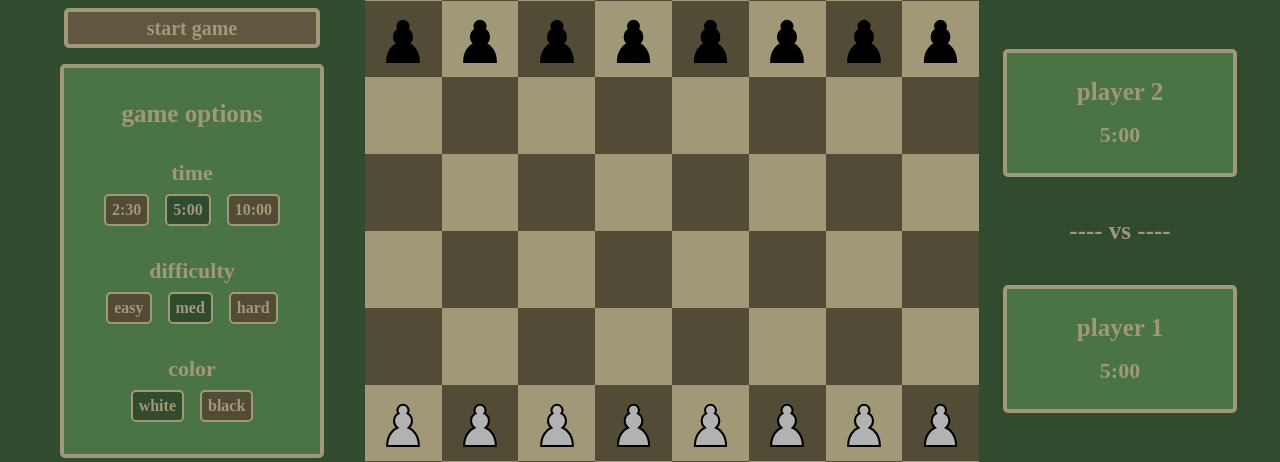
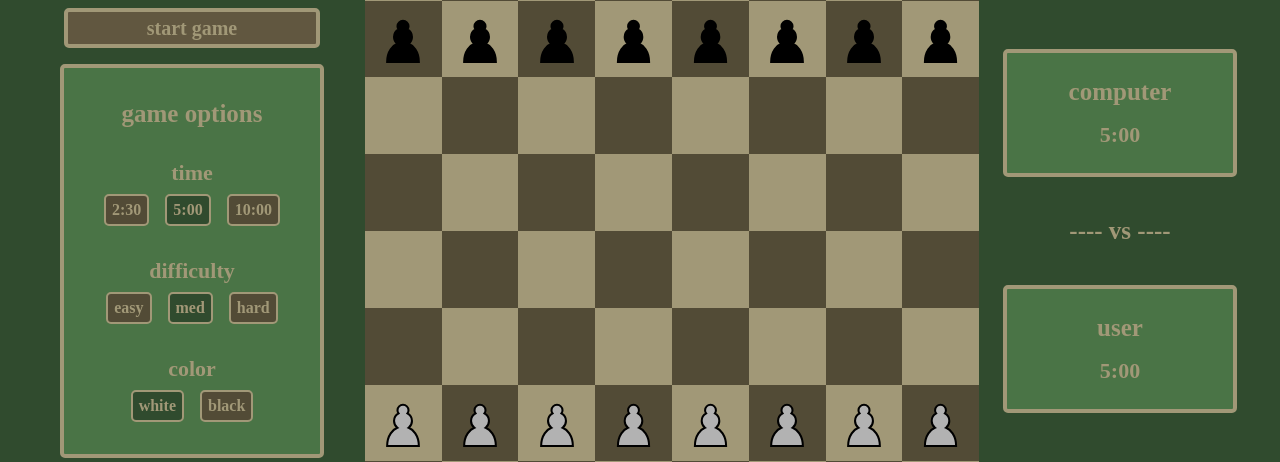
Before and after one commit to Gabe-Kisler/chess_game, a Flask app: page / in a window 1280 px wide. Shown: the part 169-631 px from the top of the page. Run offline with Flask 3, Linux system fonts and the light colour scheme.

Commit message:
fixed timer bug

```diff
--- a/app/board.py
+++ b/app/board.py
@@ -1,10 +1,10 @@
 def setup_board(user_color):
     if user_color == 'black':
         return {
-            "1a": "bR", "1b": "bN", "1c": "bB", "1d": "bQ", "1e": "bK", "1f": "bB", "1g": "bN", "1h": "bR",
+            "1a": "bR", "1b": "bN", "1c": "bB", "1d": "bK", "1e": "bQ", "1f": "bB", "1g": "bN", "1h": "bR",
             "2a": "bP", "2b": "bP", "2c": "bP", "2d": "bP", "2e": "bP", "2f": "bP", "2g": "bP", "2h": "bP",
             "7a": "wP", "7b": "wP", "7c": "wP", "7d": "wP", "7e": "wP", "7f": "wP", "7g": "wP", "7h": "wP",
-            "8a": "wR", "8b": "wN", "8c": "wB", "8d": "wQ", "8e": "wK", "8f": "wB", "8g": "wN", "8h": "wR"
+            "8a": "wR", "8b": "wN", "8c": "wB", "8d": "wK", "8e": "wQ", "8f": "wB", "8g": "wN", "8h": "wR"
         }
     else:
         return {
--- a/app/static/css/endOfGame.css
+++ b/app/static/css/endOfGame.css
@@ -8,7 +8,7 @@
     z-index:999999;
     gap: 5%;
     width: 100%;
-    margin-left: 2%;
+    margin-left: 3%;
     height: 100%;
   }
 
--- a/app/static/css/rightOfBoard.css
+++ b/app/static/css/rightOfBoard.css
@@ -20,3 +20,12 @@
     border-radius: 5px;
     gap: 2vh;
 }
+
+form {
+    font-family: 'Fira Sans';
+    font-size: 25px;
+    color: var(--text-color);
+    font-weight: bold;
+    padding: 0;
+    margin: 0;
+}
--- a/app/static/javascript/buttonListeners.js
+++ b/app/static/javascript/buttonListeners.js
@@ -33,7 +33,7 @@ export function setupDefaults () {
     mediumButton.classList.add('selected');
     window.difficulty = 'medium';
     fiveButton.classList.add('selected');
-    window.time = 'five';
+    window.time = '5:00';
     whiteButton.classList.add('selected');
     window.userColor = 'white';
     if (window.userColor == 'white') {
--- a/app/static/javascript/timer.js
+++ b/app/static/javascript/timer.js
@@ -7,6 +7,7 @@ export function startTimer () {
 
     const p1Timer = document.getElementById('player-1-time');
     const p2Timer = document.getElementById('player-2-time');
+
 
     if (!userTime || !computerTime) {
         if (window.time ==='2:30') {
--- a/app/templates/board.html
+++ b/app/templates/board.html
@@ -173,21 +173,21 @@
     </div>
     <div id="right-of-board">
             <div class="player-card" id="player-2">
-                <h3 id="player-2-username">player 2</h3>
+                <h3 id="player-2-username">computer</h3>
                 <h4 class="time" id="player-2-time">5:00</h4>
             </div>
             <div id="versus">
                 <h3>---- vs ----</h3>
             </div>
             <div class="player-card" id="player-1">
-                <h3 id="player-1-username">player 1</h3>
+                <form id="player-1-username">user</form>
                 <h4 class="time" id="player-1-time">5:00</h4>
             </div>
     </div>
 
     <div id="endGameCard" style="display: none;">
         <div id="endGameCardContent">
-            <h2 id="gameOver">game over</h1>
+            <h3 id="player-1-username">user</h3>
             <h3 id="gameResults"></h2>
         </div>
     </div>
```
